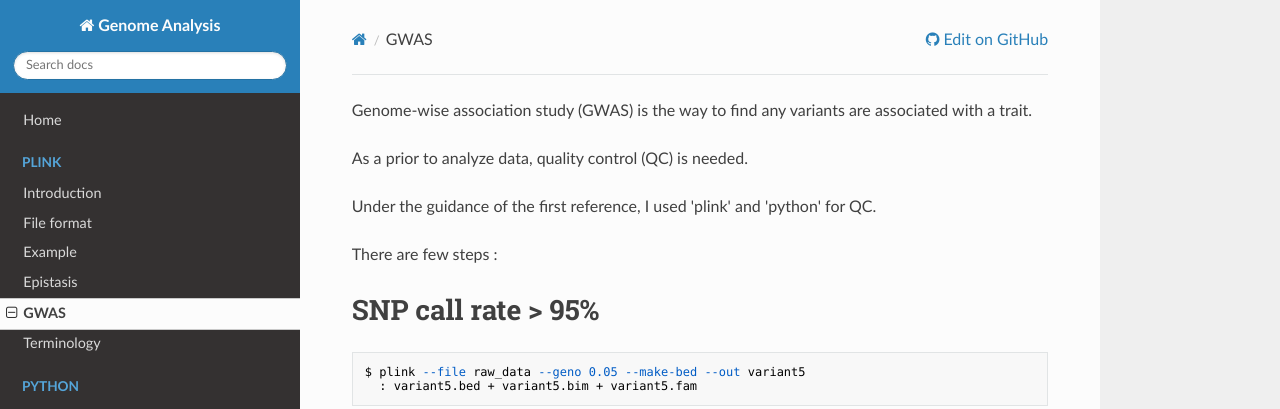
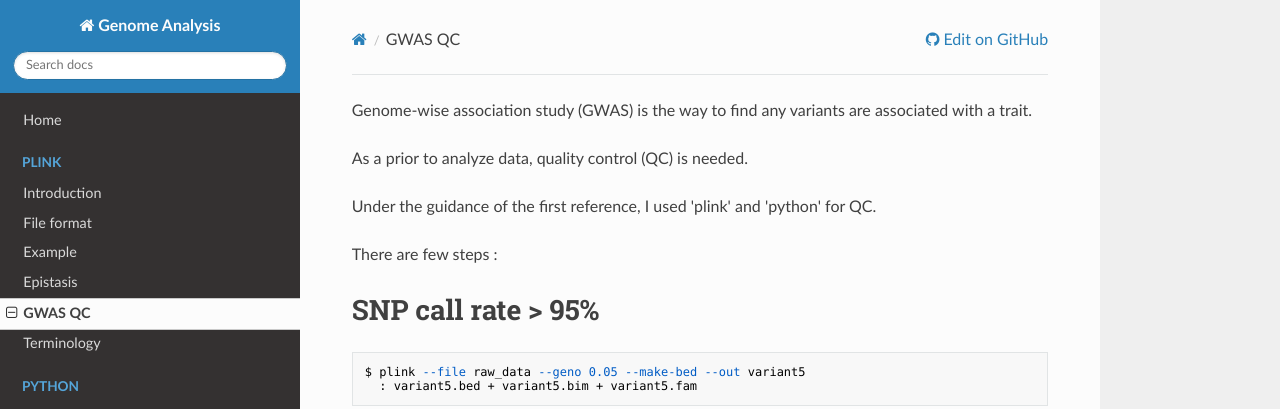
Before and after one commit to WonyoungCho/plink, an MkDocs documentation site: the page built from docs/GWAS.md, in a window 1280 px wide and 900 px high. Shown: the top 409 px of the window. Built offline with MkDocs 1.6.1, drawn with Linux system fonts in a browser that asks for light colours; nearby versions of some CDN libraries; old or Windows-style settings are respelled for this version of MkDocs.

```diff
--- a/mkdocs.yml
+++ b/mkdocs.yml
@@ -13,7 +13,7 @@ pages:
         - 'File format' : 'plink_fmt.md'
         - 'Example' : 'plink_ex.md'
     - Epistasis: 'epistasis.md'
-    - GWAS: 'GWAS.md'
+    - GWAS QC: 'GWAS.md'
     - Terminology: 'terminology.md'
     - Python:
         - 'Combination' : 'python_combo.md'
```
